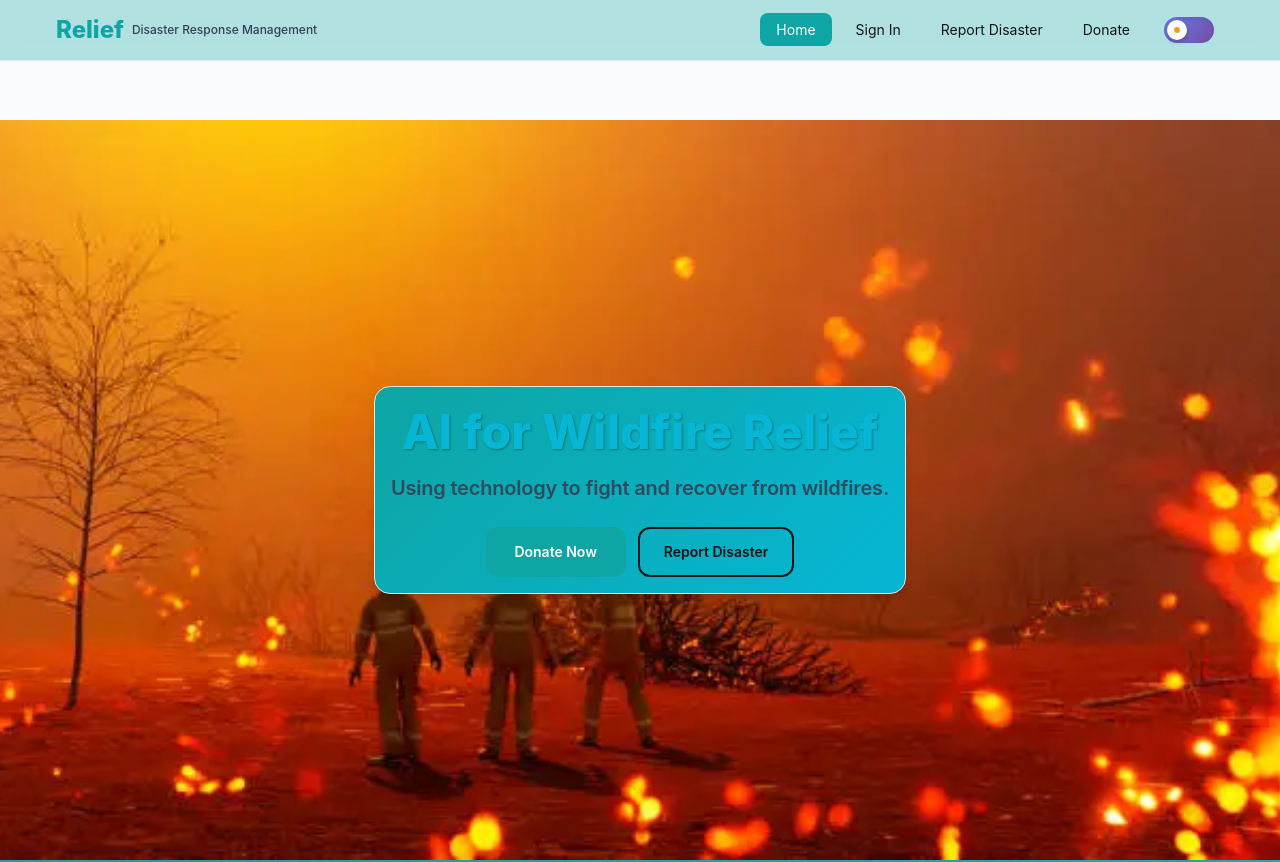
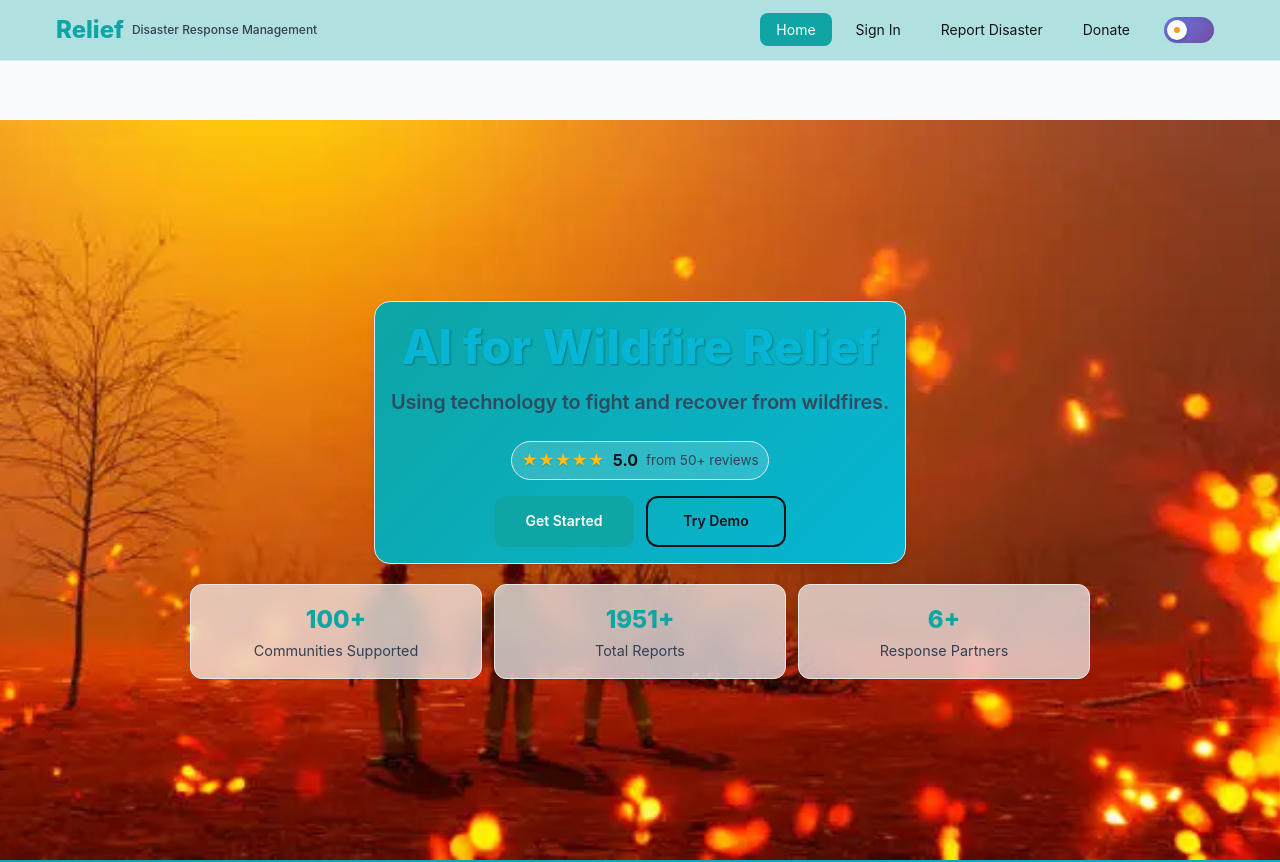
Before and after one commit to Dev-Narpheesah/DRM_frontend, a React (Vite) app: page / in a window 1280 px wide. Shown: the top 862 px of the page. Built offline with nearby package versions, Linux system fonts and the light colour scheme; a web font is replaced by a local one.

Commit message:
Update HeroSection with ratings, metrics, and updated call-to-action buttons
Co-authored-by: hardeyo66 <hardeyo66@gmail.com>

```diff
--- a/src/Component/Home/HeroSection.jsx
+++ b/src/Component/Home/HeroSection.jsx
@@ -51,13 +51,41 @@ const HeroSection = () => {
       <div className={styles.heroContent}>
         <h1 className={styles.heroTitle}>{heroImages[currentSlide].title}</h1>
         <p className={styles.heroSubtitle}>{heroImages[currentSlide].subtitle}</p>
+
+        <div className={styles.ratingRow} aria-label="platform rating">
+          <div className={styles.stars} aria-hidden="true">
+            <span>★</span>
+            <span>★</span>
+            <span>★</span>
+            <span>★</span>
+            <span>★</span>
+          </div>
+          <span className={styles.ratingScore}>5.0</span>
+          <span className={styles.ratingText}>from 50+ reviews</span>
+        </div>
+
         <div className={styles.heroButtons}>
-          <Link to="/donate" className={`${styles.heroButton} ${styles.primary}`} aria-label="Donate now">
-            Donate Now
+          <Link to="/disForm" className={`${styles.heroButton} ${styles.primary}`} aria-label="Get started">
+            Get Started
           </Link>
-          <Link to="/disForm" className={`${styles.heroButton} ${styles.secondary}`} aria-label="Report a disaster">
-            Report Disaster
+          <Link to="/disasters" className={`${styles.heroButton} ${styles.secondary}`} aria-label="Try the demo">
+            Try Demo
           </Link>
+        </div>
+      </div>
+
+      <div className={styles.metrics} aria-label="key platform metrics">
+        <div className={styles.metricCard}>
+          <div className={styles.metricValue}>100+</div>
+          <div className={styles.metricLabel}>Communities Supported</div>
+        </div>
+        <div className={styles.metricCard}>
+          <div className={styles.metricValue}>1951+</div>
+          <div className={styles.metricLabel}>Total Reports</div>
+        </div>
+        <div className={styles.metricCard}>
+          <div className={styles.metricValue}>6+</div>
+          <div className={styles.metricLabel}>Response Partners</div>
         </div>
       </div>
 
--- a/src/Component/Home/HeroSection.module.css
+++ b/src/Component/Home/HeroSection.module.css
@@ -38,6 +38,31 @@
   z-index: 2;
   box-shadow: var(--shadow-md);
   animation: fadeInUp 1s ease-out;
+}
+
+.ratingRow {
+  display: inline-flex;
+  align-items: center;
+  gap: 0.5rem;
+  margin-bottom: 1rem;
+  background: rgba(255, 255, 255, 0.15);
+  border: 1px solid var(--border-color);
+  padding: 0.35rem 0.6rem;
+  border-radius: 999px;
+}
+
+.stars span {
+  color: #fbbf24;
+  text-shadow: 0 1px 1px rgba(0,0,0,0.2);
+}
+
+.ratingScore {
+  font-weight: 700;
+}
+
+.ratingText {
+  color: var(--text-secondary);
+  font-size: 0.85rem;
 }
 
 .heroTitle {
@@ -105,6 +130,35 @@
 .heroButton:focus {
   outline: 2px solid var(--accent-secondary);
   outline-offset: 2px;
+}
+
+.metrics {
+  display: grid;
+  grid-template-columns: repeat(3, minmax(0, 1fr));
+  gap: 0.75rem;
+  margin-top: 1.25rem;
+  width: min(900px, 92%);
+}
+
+.metricCard {
+  background: color-mix(in srgb, var(--bg-primary) 70%, transparent);
+  -webkit-backdrop-filter: blur(10px);
+  backdrop-filter: blur(10px);
+  border: 1px solid var(--border-color);
+  border-radius: 0.75rem;
+  padding: 1rem;
+  box-shadow: var(--shadow-sm);
+}
+
+.metricValue {
+  font-size: 1.5rem;
+  font-weight: 800;
+  color: var(--accent-primary);
+}
+
+.metricLabel {
+  font-size: 0.9rem;
+  color: var(--text-secondary);
 }
 
 .navigationDots {
@@ -209,6 +263,10 @@
     padding: 0.75rem;
     max-width: 90%;
   }
+  .metrics {
+    grid-template-columns: 1fr;
+    width: 100%;
+  }
   .heroButtons {
     flex-direction: column;
     align-items: center;
```
